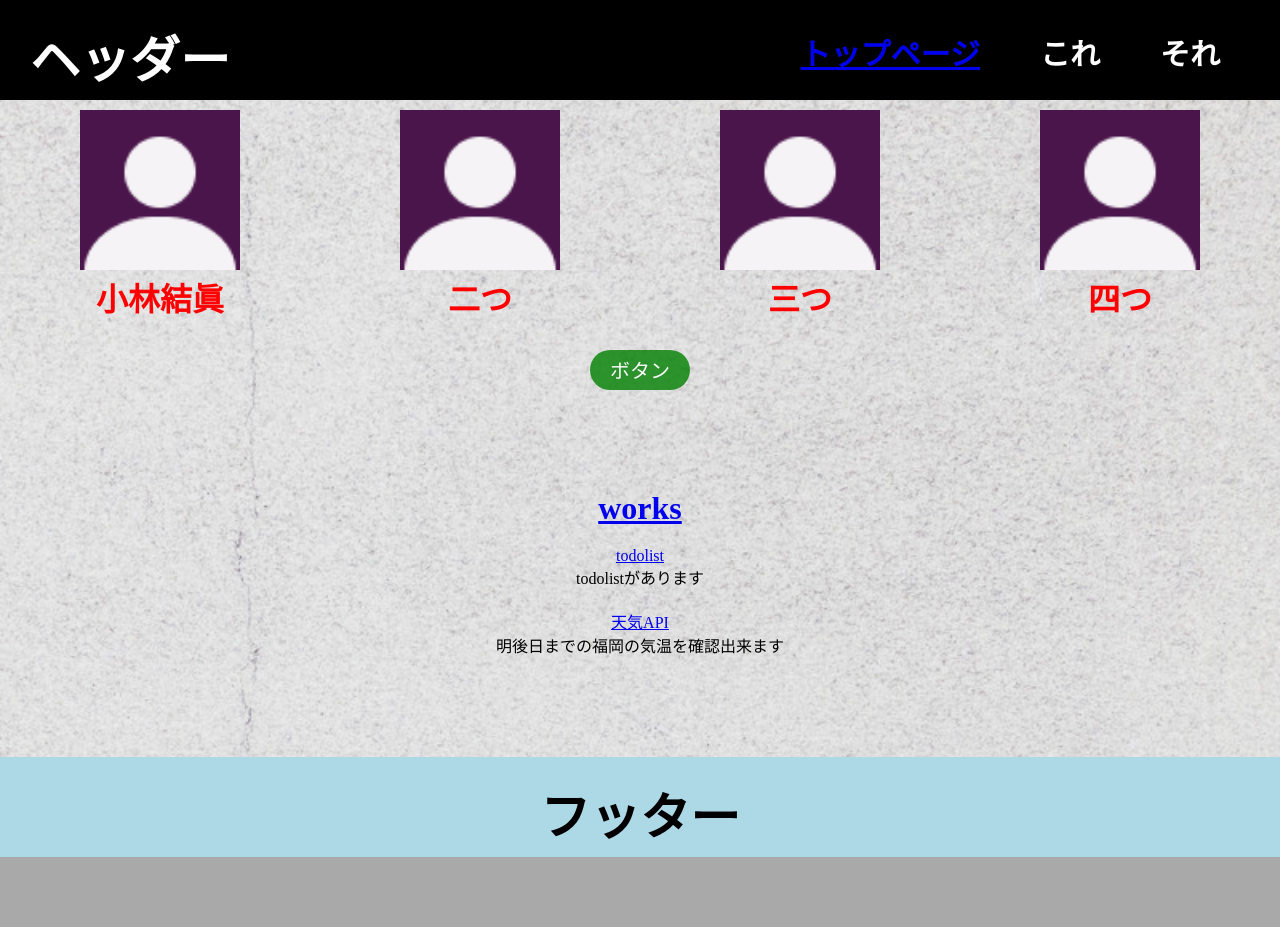
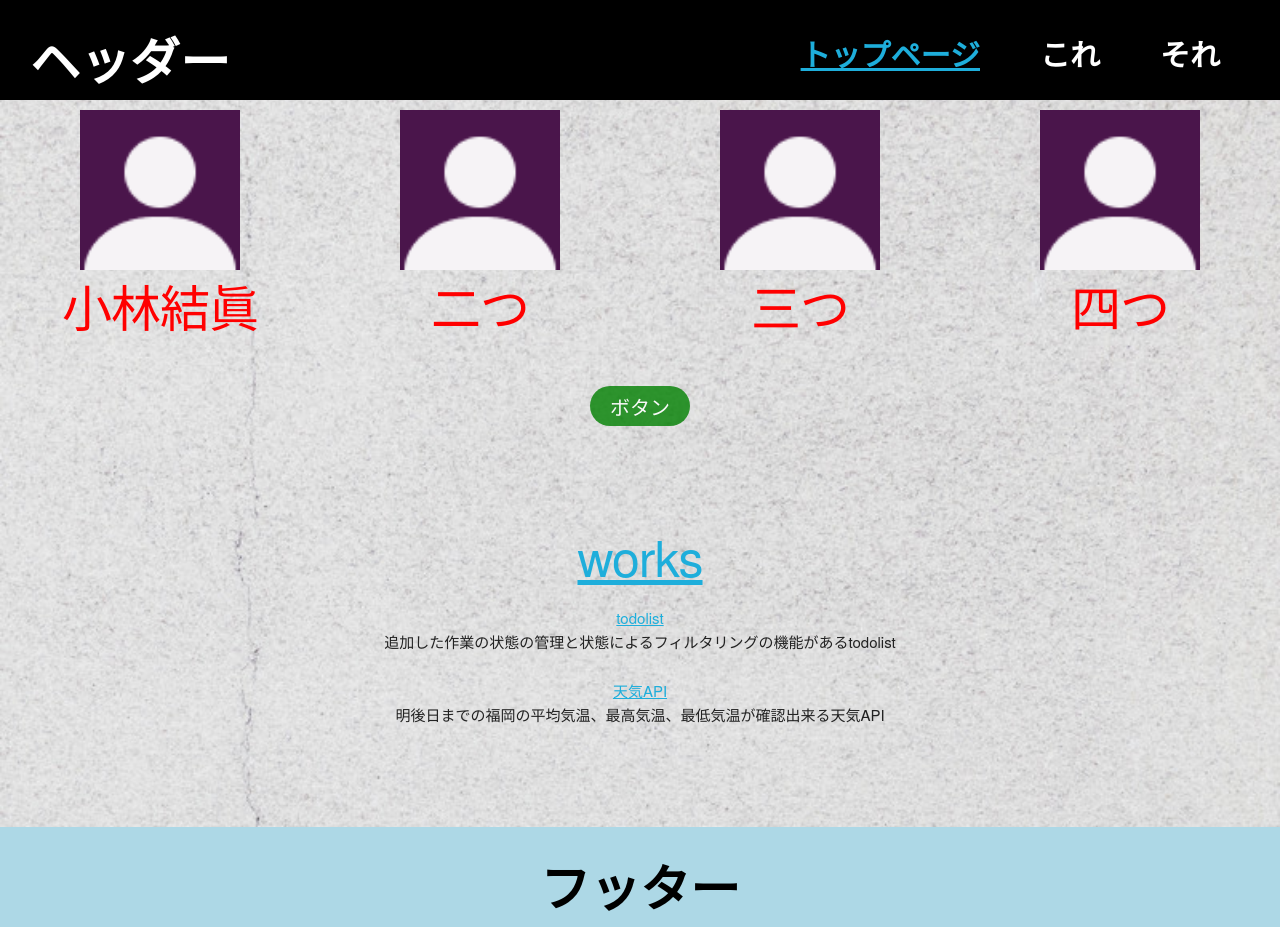
Before and after one commit to yuma6/po, a plain HTML site: page index.html in a window 1280 px wide. Before the commit the page ends 857 px from the top, so only its background shows below. Drawn offline with nearby package versions, Linux system fonts and the light colour scheme.

Commit message:
説明文少し増やした

```diff
--- a/index.html
+++ b/index.html
@@ -6,6 +6,12 @@
         <title>小林　ポートフォリオ</title>
         <link rel="stylesheet" href="stylesheet.css">
         <link rel="stylesheet" href="responsive.css">
+        <link rel="stylesheet" href="https://cdnjs.cloudflare.com/ajax/libs/normalize/8.0.1/normalize.min.css"
+            integrity="sha512-NhSC1YmyruXifcj/KFRWoC561YpHpc5Jtzgvbuzx5VozKpWvQ+4nXhPdFgmx8xqexRcpAglTj9sIBWINXa8x5w=="
+            crossorigin="anonymous" />
+        <link rel="stylesheet" href="https://cdnjs.cloudflare.com/ajax/libs/skeleton/2.0.4/skeleton.min.css"
+            integrity="sha512-EZLkOqwILORob+p0BXZc+Vm3RgJBOe1Iq/0fiI7r/wJgzOFZMlsqTa29UEl6v6U6gsV4uIpsNZoV32YZqrCRCQ=="
+            crossorigin="anonymous" />
     </head>
 <!--head-->
     <body>
@@ -28,7 +34,7 @@
 <!--body-->
         <div>
             <div>
-                <div class="bo-item">
+                <div class="bo-item" >
                     <img class="bo-item-img" src="TTCAYTHT2-U01VBK3TBPB-g7e3a29fe7b3-72.png">
                     <h1 class="bo-item-text">小林結眞</h1>
                 </div>
@@ -59,11 +65,11 @@
             <div>
                 <div class="work">
                     <a href="https://yuma6.github.io/todolist_lms/">todolist</a>
-                    <p>todolistがあります</p>
+                    <p>追加した作業の状態の管理と状態によるフィルタリングの機能があるtodolist</p>
                 </div>
                 <div class="work">
                     <a href="https://yuma6.github.io/project_exam/">天気API</a>
-                    <p>明後日までの福岡の気温を確認出来ます</p>
+                    <p>明後日までの福岡の平均気温、最高気温、最低気温が確認出来る天気API</p>
                 </div>
             </div>
         </div>
--- a/stylesheet.css
+++ b/stylesheet.css
@@ -66,7 +66,6 @@ header {
 .bo-item {
     float: left;
     margin: auto;
-    padding: auto;
     width: 25%;
     text-align: center;
 }
```
Also changed, not shown: works.html (+2 -2 lines).
